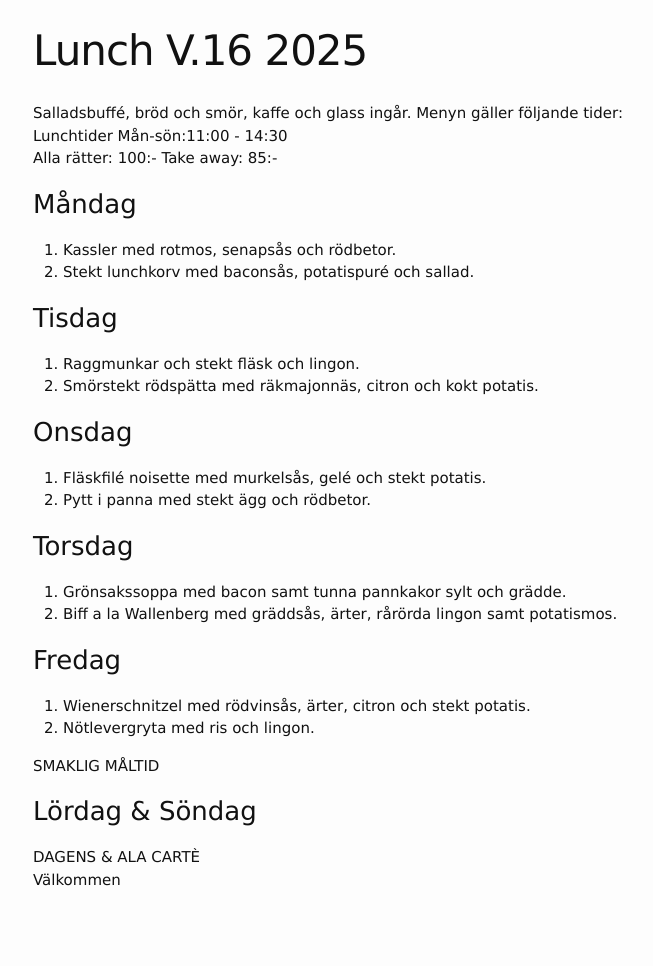
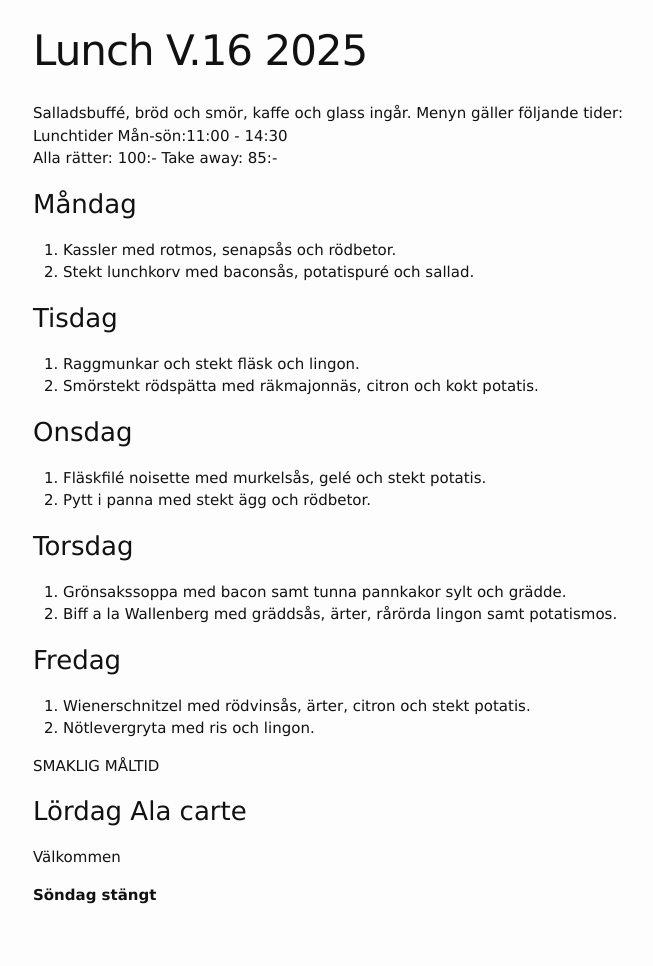
Before and after one commit to FarInn62/farinn62.github.io, a Jekyll site: the page built from lunch.md, in a window 1280 px wide. Shown: the whole page, without its empty margins (237-890 px from the left). Built offline with Jekyll 4.4.1, drawn with Linux system fonts in a browser that asks for light colours.

Commit message:
Update lunch.md

```diff
--- a/lunch.md
+++ b/lunch.md
@@ -36,7 +36,8 @@ Alla rätter: 100:- Take away: 85:-
 
 SMAKLIG MÅLTID
 
-### Lördag & Söndag
+### Lördag Ala carte
 
-DAGENS & ALA CARTÈ
 Välkommen
+
+__Söndag stängt__
```
